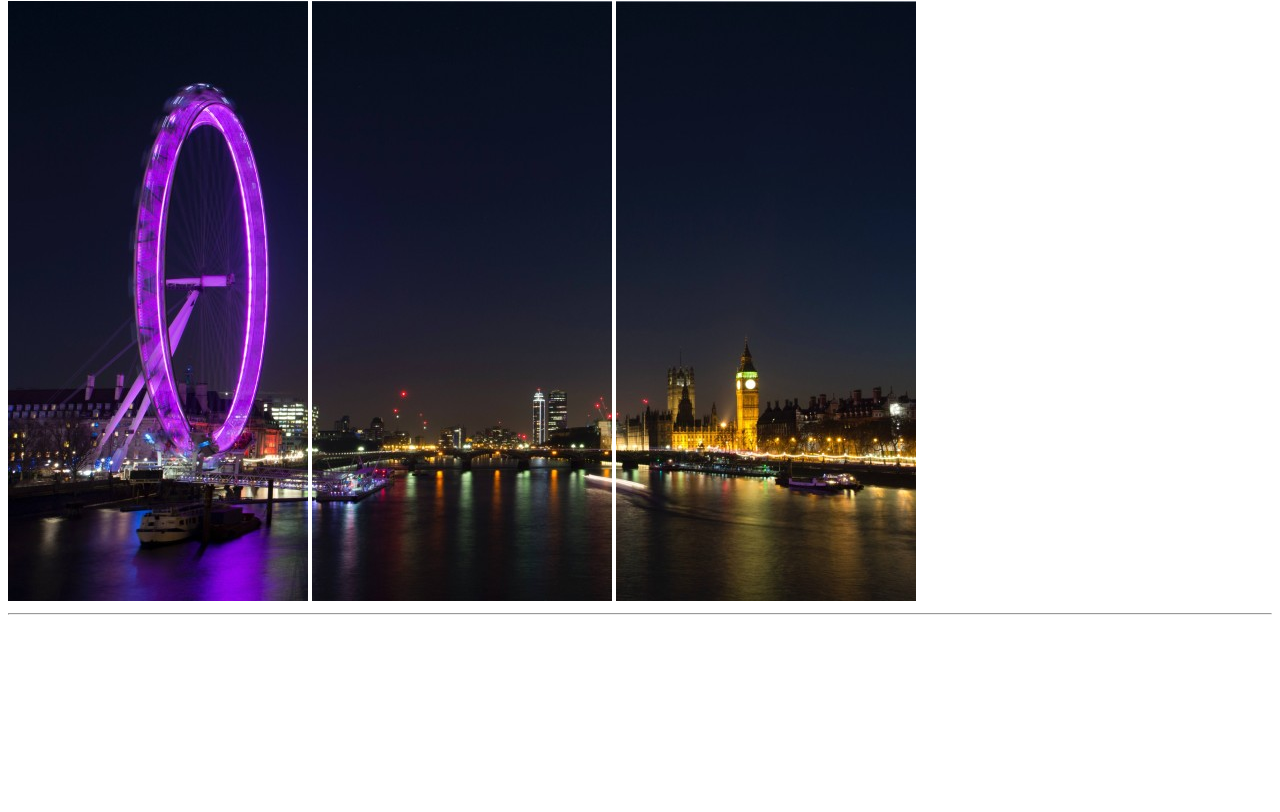
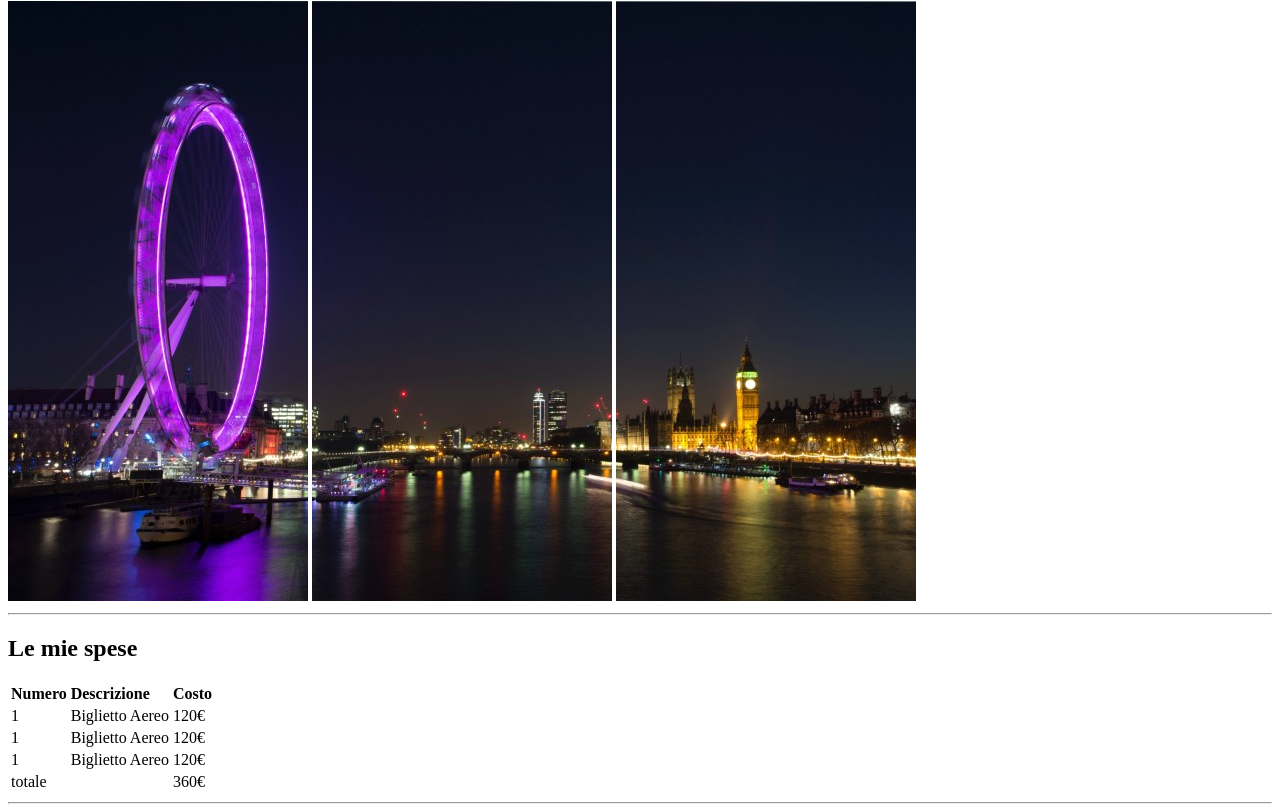
Before and after one commit to pizzi9523/html-london-trip, a plain HTML site: page index.html in a window 1280 px wide. Shown: the part 79-891 px from the top of the page. Before the commit the page ends 800 px from the top, so only its background shows below. Drawn offline with Linux system fonts and the light colour scheme.

Commit message:
Completo section Spese

```diff
--- a/index.html
+++ b/index.html
@@ -15,14 +15,50 @@
         <img src="./img/pexels-bill-emrich-230794-1.jpg" alt="">
         <img src="./img/pexels-bill-emrich-230794-2.jpg" alt="">
         <hr>
-
     </header>
     <!-- /Header site -->
 
     <!-- Main site  -->
     <main>
         <!-- Spese -->
-        <section></section>
+        <section>
+            <h2>Le mie spese</h2>
+            <table>
+                <thead>
+                    <tr>
+                        <td><strong>Numero</strong></td>
+                        <td><strong>Descrizione</strong></td>
+                        <td><strong>Costo</strong></td>
+                    </tr>
+                </thead>
+
+                <tbody>
+                    <tr>
+                        <td>1</td>
+                        <td>Biglietto Aereo</td>
+                        <td>120€</td>
+                    </tr>
+                                        <tr>
+                        <td>1</td>
+                        <td>Biglietto Aereo</td>
+                        <td>120€</td>
+                    </tr>
+                                        <tr>
+                        <td>1</td>
+                        <td>Biglietto Aereo</td>
+                        <td>120€</td>
+                    </tr>
+                </tbody>
+                <tfoot>
+                    <tr>
+                        <td>totale</td>
+                        <td></td>
+                        <td>360€</td>
+                    </tr>
+                </tfoot>
+            </table>
+            <hr>
+        </section>
         <!-- /Spese -->
 
         <!-- Cose da fare -->
```
